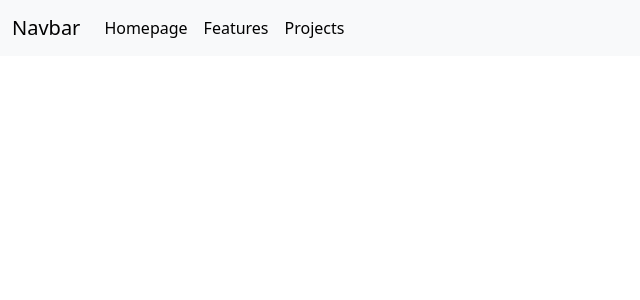
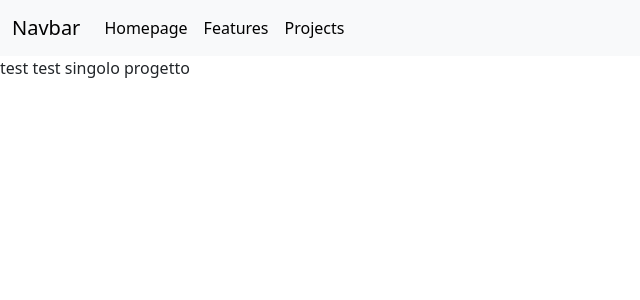
Before and after one commit to DanieleBegnis/vite-boolfolio, a Vue app: page /projects/1 in a window 1280 px wide. Shown: the top 300 px of the page, without its empty margins (0-640 px from the left). Built offline with nearby package versions, Linux system fonts and the light colour scheme.

Commit message:
add route and page single project

```diff
--- /dev/null
+++ b/src/pages/SingleProject.vue
@@ -0,0 +1,6 @@
+<script>
+</script>
+
+<template>
+    test test singolo progetto
+</template>
--- a/src/router.js
+++ b/src/router.js
@@ -3,6 +3,7 @@ import { createRouter, createWebHistory } from 'vue-router';
 import AppHomepage from './pages/AppHomepage.vue';
 import AppFeatures from './pages/AppFeatures.vue';
 import ProjectsList from './pages/ProjectsList.vue';
+import SingleProject from './pages/SingleProject.vue';
 
 const router = createRouter({
     history: createWebHistory(),
@@ -21,6 +22,11 @@ const router = createRouter({
             path: '/projects',
             name: 'projects',
             component: ProjectsList
+        },
+        {
+            path: '/projects/:slug',
+            name: 'single-project',
+            component: SingleProject
         }
     ]
 });
```
